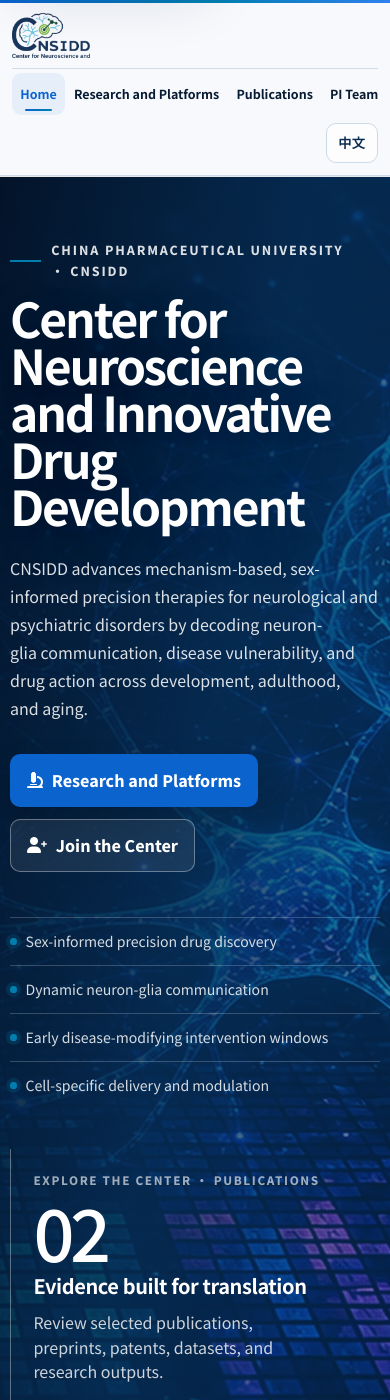
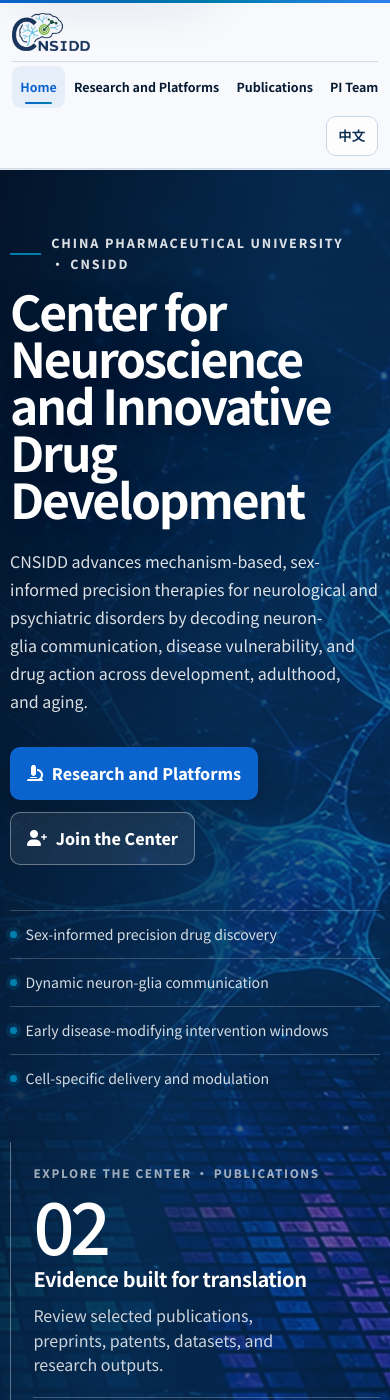
Before and after one commit to CNSPDD-CPU/CNSPDD-CPU, a Jekyll site: the page built from index.md, in a window 390 px wide and 1400 px high. Built offline with Jekyll 4.4.1, drawn with Linux system fonts in a browser that asks for light colours.

Commit message:
Tighten logo crop to remove remaining wordmark text

```diff
--- a/_layouts/default.html
+++ b/_layouts/default.html
@@ -9,7 +9,7 @@
     <link rel="preconnect" href="https://fonts.gstatic.com" crossorigin>
     <link rel="preconnect" href="https://cdnjs.cloudflare.com">
     <link href="https://fonts.googleapis.com/css2?family=Noto+Sans:wght@400;500;600;700;800&family=Noto+Sans+SC:wght@400;500;600;700;800&display=swap" rel="stylesheet">
-    <link rel="stylesheet" href="{{ '/assets/css/main.css' | relative_url }}?v=20260823-logo-crop1">
+    <link rel="stylesheet" href="{{ '/assets/css/main.css' | relative_url }}?v=20260823-logo-crop2">
     <link rel="stylesheet" href="https://cdnjs.cloudflare.com/ajax/libs/font-awesome/6.0.0/css/all.min.css">
     {% seo %}
 </head>
--- a/assets/css/main.css
+++ b/assets/css/main.css
@@ -201,7 +201,7 @@ a {
 .site-logo {
     display: inline-flex;
     width: max-content;
-    height: 58px;
+    height: 49px;
     align-items: flex-start;
     justify-self: start;
     overflow: hidden;
@@ -530,7 +530,7 @@ html[lang="zh"] .main-nav a {
     }
 
     .site-logo {
-        height: 52px;
+        height: 44px;
     }
 
     .site-logo img {
@@ -608,7 +608,7 @@ html[lang="zh"] .main-nav a {
     }
 
     .site-logo {
-        height: 47px;
+        height: 40px;
     }
 
     .site-logo img {
```
